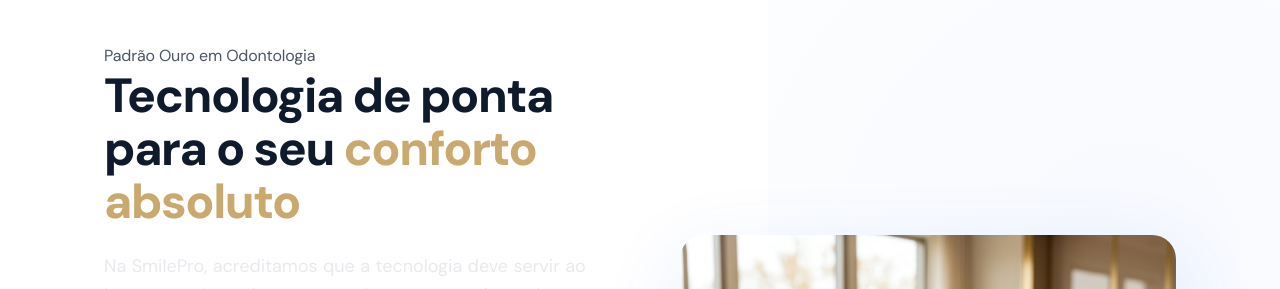
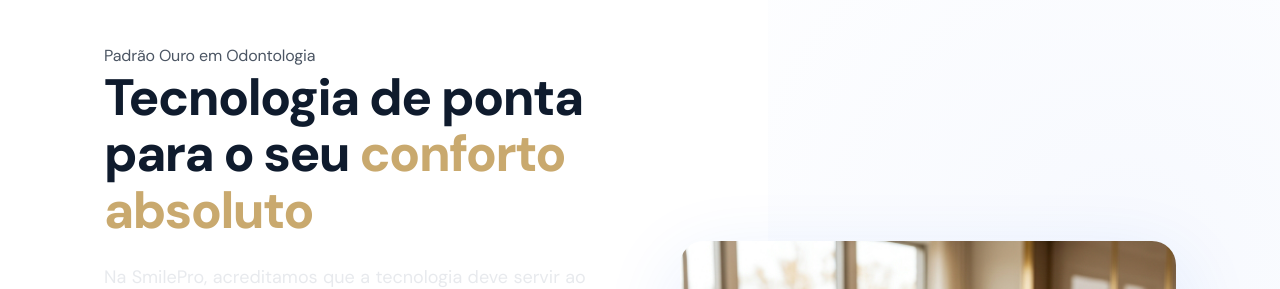
Before and after one commit to ironiaproject-a11y/dental, a Next.js app: page / in a window 1280 px wide. Shown: the part 966-1255 px from the top of the page. Built offline with nearby package versions, Linux system fonts and the light colour scheme; a web font is replaced by a local one.

Commit message:
Refactor typography hierarchy and update blue/white color constraints

```diff
--- a/src/app/components/Hero.module.css
+++ b/src/app/components/Hero.module.css
@@ -64,7 +64,7 @@
 }
 
 .titleHighlight {
-  color: #C9A96E;              /* dourado champagne — aqui o azul seria redundante com o CTA */
+  color: #FFFFFF;              /* dourado champagne — aqui o azul seria redundante com o CTA */
 }
 
 .description {
@@ -145,7 +145,7 @@
   left: 0;
   width: 100%;
   height: 2px;
-  background: #C9A96E;         /* sublinhado dourado — não azul */
+  background: #FFFFFF;         /* sublinhado dourado — não azul */
   transform: scaleX(0);
   transform-origin: right;
   transition: transform 0.4s cubic-bezier(0.16, 1, 0.3, 1);
--- a/src/app/components/Team.module.css
+++ b/src/app/components/Team.module.css
@@ -37,8 +37,8 @@
 
 .card:hover {
   transform: translateY(-8px);
-  box-shadow: 0 20px 60px rgba(201, 169, 110, 0.12); /* Glow dourado luxury */
-  border-color: rgba(201, 169, 110, 0.3);
+  box-shadow: 0 20px 60px rgba(37, 99, 235, 0.12); /* Glow dourado luxury */
+  border-color: rgba(37, 99, 235, 0.3);
 }
 
 .photo {
@@ -69,9 +69,9 @@
 
 .name {
   font-family: var(--font-display);
-  font-size: 1.25rem;         /* H3 — bold, #111827 */
+  font-size: var(--text-h3);
   font-weight: 700;
-  color: #111827;
+  color: #0F172A;
   margin-bottom: 0.35rem;
   line-height: 1.2;
 }
@@ -79,9 +79,9 @@
 /* CRO: elemento de confiança — aparece ANTES da especialidade */
 .cro {
   font-family: var(--font-display);
-  font-size: 0.75rem;         /* 12px */
+  font-size: 13px;
   font-weight: 500;
-  color: #374151;             /* #374151 — visível, WCAG AA ✓ */
+  color: #374151;
   margin-bottom: 0.35rem;
   display: flex;
   align-items: center;
@@ -91,17 +91,17 @@
 /* Especialidade: 14px, dourado, sem bold */
 .role {
   font-family: var(--font-display);
-  font-size: 0.875rem;        /* 14px */
-  color: #92701E;             /* dourado escuro — luxury cue */
-  font-weight: 400;
+  font-size: 14px;
+  color: #2563EB;
+  font-weight: 500;
   margin-bottom: 1rem;
 }
 
 .bio {
   font-family: var(--font-display);
-  font-size: 0.875rem;
+  font-size: 16px;
   font-weight: 400;
-  color: var(--color-text-secondary);
+  color: #4B5563;
   line-height: 1.6;
   margin-bottom: 1.5rem;
 }
@@ -122,7 +122,7 @@
 }
 
 .icon:hover {
-  color: #C9A96E;             /* dourado no hover */
+  color: #2563EB;             /* dourado no hover */
   transform: translateY(-2px);
 }
 
--- a/src/app/globals.css
+++ b/src/app/globals.css
@@ -28,7 +28,7 @@
   --color-bg-accent: #FAF9F6;
   --color-bg-dark: #0a1628;
   --color-bg-dark-elem: #0d1e35;
-  --color-text-primary: #111827;      /* títulos H1, H2, H3 */
+  --color-text-primary: #0F172A;      /* títulos H1, H2, H3 */
   --color-text-body: #374151;          /* parágrafos principais */
   --color-text-secondary: #4B5563;    /* body normal */
   --color-text-meta: #6B7280;          /* metadados: CRO, datas, localizações */
@@ -77,8 +77,8 @@
   --text-body: 1rem;        /* 16px — body normal */
   --text-lead: 1.125rem;    /* 18px — body grande */
   --text-h3: clamp(1.25rem, 2.5vw, 1.5rem);   /* 20px → 24px */
-  --text-h2: clamp(2rem, 4vw, 3rem);           /* 32px → 48px */
-  --text-h1: clamp(3rem, 6vw, 4.5rem);         /* 48px → 72px */
+  --text-h2: clamp(2.25rem, 4vw, 3.25rem);           /* 32px → 48px */
+  --text-h1: clamp(3.5rem, 6vw, 5rem);         /* 48px → 72px */
 
   /* ── Spacing ── */
   --section-padding: 7.5rem;
@@ -202,9 +202,9 @@
 h1 {
   font-family: var(--font-display);
   font-weight: 800;
-  font-size: var(--text-h1);           /* 48px mobile → 72px desktop */
+  font-size: var(--text-h1);
   letter-spacing: var(--tracking-display);
-  color: var(--color-text-primary);
+  color: #FFFFFF;
   line-height: 1.1;
   margin-bottom: 1.5rem;
   font-optical-sizing: auto;
@@ -212,10 +212,10 @@
 
 h2 {
   font-family: var(--font-display);
-  font-weight: 700;                    /* 700 — distinto do H1 (800) */
-  font-size: var(--text-h2);           /* 32px mobile → 48px desktop */
+  font-weight: 700;
+  font-size: var(--text-h2);
   letter-spacing: var(--tracking-heading);
-  color: var(--color-text-primary);
+  color: #0F172A;
   line-height: 1.2;
   margin-bottom: 1.5rem;
   font-optical-sizing: auto;
@@ -223,10 +223,10 @@
 
 h3 {
   font-family: var(--font-display);
-  font-weight: 600;                    /* 600 — distinto do H2 (700) */
-  font-size: var(--text-h3);           /* 20px mobile → 24px desktop */
+  font-weight: 600;
+  font-size: var(--text-h3);
   letter-spacing: var(--tracking-subheading);
-  color: var(--color-text-primary);
+  color: #1E293B;
   line-height: var(--line-height-snug);
   margin-bottom: 1rem;
   font-optical-sizing: auto;
@@ -356,16 +356,16 @@
   display: inline-flex;
   align-items: center;
   font-family: var(--font-display);
-  font-size: var(--text-label);        /* 11px */
+  font-size: 11px;
   font-weight: 700;
   text-transform: uppercase;
   letter-spacing: 0.15em;
-  color: var(--color-gold-dark);       /* #92701E — WCAG AA ✓ sobre branco */
-  background: var(--color-gold-bg);    /* rgba(201,169,110,0.12) */
-  padding: 0.375rem 0.875rem;
-  border-radius: 100px;
+  color: #1D4ED8;
+  background: #EFF6FF;
+  padding: 6px 16px;
+  border-radius: 999px;
   margin-bottom: 1.25rem;
-  border: 1px solid var(--color-gold-border);
+  border: 1px solid #BFDBFE;
   transition: all var(--transition-base);
 }
 
@@ -373,18 +373,18 @@
   display: inline-flex;
   align-items: center;
   font-family: var(--font-display);
-  font-size: var(--text-label);        /* 11px */
+  font-size: 11px;
   font-weight: 700;
   text-transform: uppercase;
   letter-spacing: 0.15em;
-  color: var(--color-gold);            /* #C9A96E sobre escuro */
-  background: rgba(201, 169, 110, 0.15);
-  padding: 0.375rem 0.875rem;
-  border-radius: 100px;
+  color: #1D4ED8;
+  background: #EFF6FF;
+  padding: 6px 16px;
+  border-radius: 999px;
   margin-bottom: 1.25rem;
+  border: 1px solid #BFDBFE;
   backdrop-filter: blur(8px);
   -webkit-backdrop-filter: blur(8px);
-  border: 1px solid rgba(201, 169, 110, 0.35);
 }
 
 /* ── Section Title Classes ── */
@@ -401,8 +401,8 @@
 
 /* Destaque dourado no span de seções (regra padrão) */
 .title span {
-  color: var(--color-gold);            /* dourado — identidade luxury */
-  -webkit-text-fill-color: var(--color-gold);
+  color: #1E40AF;
+  -webkit-text-fill-color: #1E40AF;
   background: none;
 }
 
@@ -426,8 +426,8 @@
 }
 
 .titleInverse span {
-  color: var(--color-gold);            /* dourado em seções escuras */
-  -webkit-text-fill-color: var(--color-gold);
+  color: #FFFFFF;
+  -webkit-text-fill-color: #FFFFFF;
   background: none;
 }
 
@@ -438,19 +438,35 @@
     padding-right: 20px;
   }
   h1 {
-    font-size: 3rem !important;          /* 48px mobile — conforme especificação */
-    line-height: 1.1 !important;
-    margin-bottom: 1.25rem;
-  }
+  font-family: var(--font-display);
+  font-weight: 800;
+  font-size: var(--text-h1);
+  letter-spacing: var(--tracking-display);
+  color: #FFFFFF;
+  line-height: 1.1;
+  margin-bottom: 1.5rem;
+  font-optical-sizing: auto;
+}
   h2 {
-    font-size: 2rem !important;          /* 32px mobile — conforme especificação */
-    line-height: 1.2 !important;
-    margin-bottom: 1.25rem !important;
-  }
+  font-family: var(--font-display);
+  font-weight: 700;
+  font-size: var(--text-h2);
+  letter-spacing: var(--tracking-heading);
+  color: #0F172A;
+  line-height: 1.2;
+  margin-bottom: 1.5rem;
+  font-optical-sizing: auto;
+}
   h3 {
-    font-size: 1.25rem !important;       /* 20px mobile — conforme especificação */
-    line-height: var(--line-height-snug) !important;
-  }
+  font-family: var(--font-display);
+  font-weight: 600;
+  font-size: var(--text-h3);
+  letter-spacing: var(--tracking-subheading);
+  color: #1E293B;
+  line-height: var(--line-height-snug);
+  margin-bottom: 1rem;
+  font-optical-sizing: auto;
+}
   p {
     font-size: var(--text-lead) !important;
     line-height: var(--line-height-relaxed) !important;
```
Also changed, not shown: scratch.js (added, +149 -0 lines), 1 other file (tests, documents, lock files or other folders).
